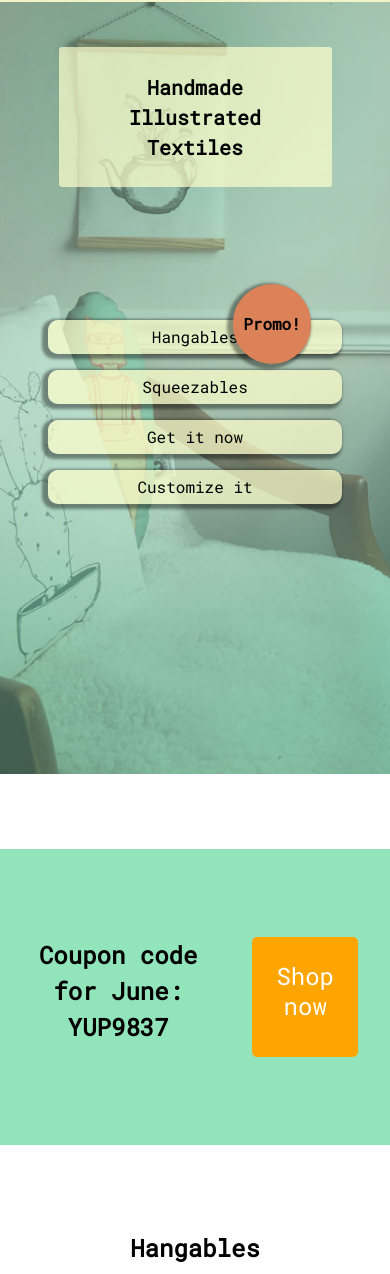
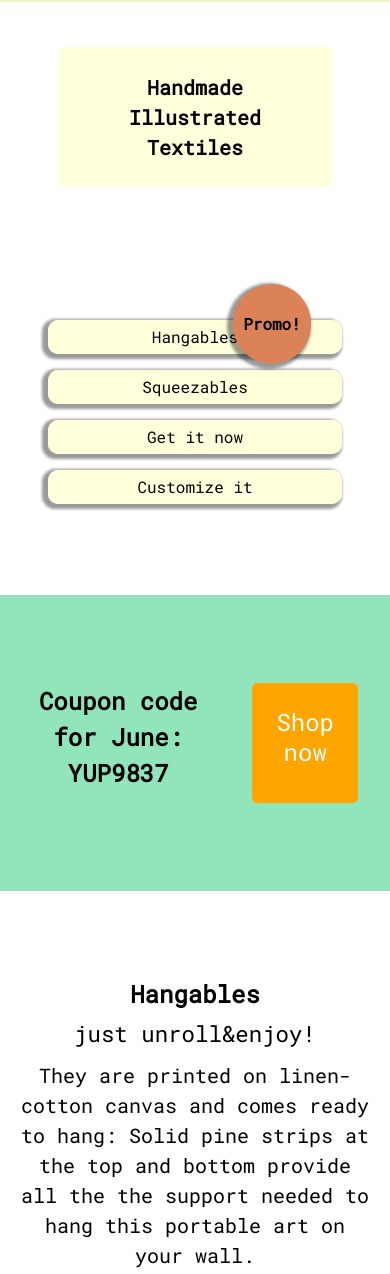
Before and after one commit to odilamuni/siamesebean, a plain HTML site: page index.html in a window 390 px wide. Shown: the part 70-1344 px from the top of the page. Drawn offline with Linux system fonts and the light colour scheme.

Commit message:
mobile site v2

```diff
--- a/index.html
+++ b/index.html
@@ -4,14 +4,15 @@
 	<title>Siamese Bean</title>
 	<link rel="stylesheet" href="css/reset.css">
 	<link rel="stylesheet" type="text/css" href="css/rom.css">
+	<meta charset="UTF-8">
 	<link href="https://fonts.googleapis.com/css?family=Roboto+Mono" rel="stylesheet">
 	<meta name="viewport" content="width=device-width, initial-scale=1.0 user-scalable=no">
 
 	<!--<link rel="shortcut icon" href=".ico"> INSERT.ico file in root dir-->
 </head>
 <body>
-	<div class="container header">
-<header id="top">
+
+			<header class="container" id="top">
 					<h1 class="brand">SIAMESE BEAN</h1>
 						<nav class="navigation container">
 							<ul class="menu">
@@ -26,14 +27,12 @@
 	<h2 class="hero-headline">Handmade Illustrated Textiles</h2>
 		<h3 class="hero-subheadline">To Bring Joy to Your Place</h3>
 	</div>
-</div>
+
 </header>
-
-
-	<main role="main">
+	<main>
 		<div class="divider"><a id="promo-of-the-month">Our promo</a></div>
 		<section class="promo-section">
-		<h2 >Coupon code for June: YUP9837</h2>
+		<h2>Coupon code for June: YUP9837</h2>
 		<a href="https://www.etsy.com/shop/SiameseBeanDesign" Title="Link to Etsy shop" class="shop-link" target="blank">Shop now</a>
 		</section>
 
@@ -84,9 +83,9 @@
 					<h3 class="section-headline">Customize it!</h3>
 					<p class="section-content">Do you want a special design? or a small artsy party favor?<br>Send me an email or contact me through social media or Etsy. I'll be more than happy to help you to get that special thing you want!</p>
 				</aside>
-			</section>
-	</div>
-	</section>
+
+
+</main>
 		<footer class="footer">
 				<p class="contact-info">Email at&nbsp;<a href="mailto:siamesebeandesign@gmail.com">siamesebeandesign&#64;gmail.com</a></p>
 
```
Lines whose indentation alone changed are shown as unchanged.
